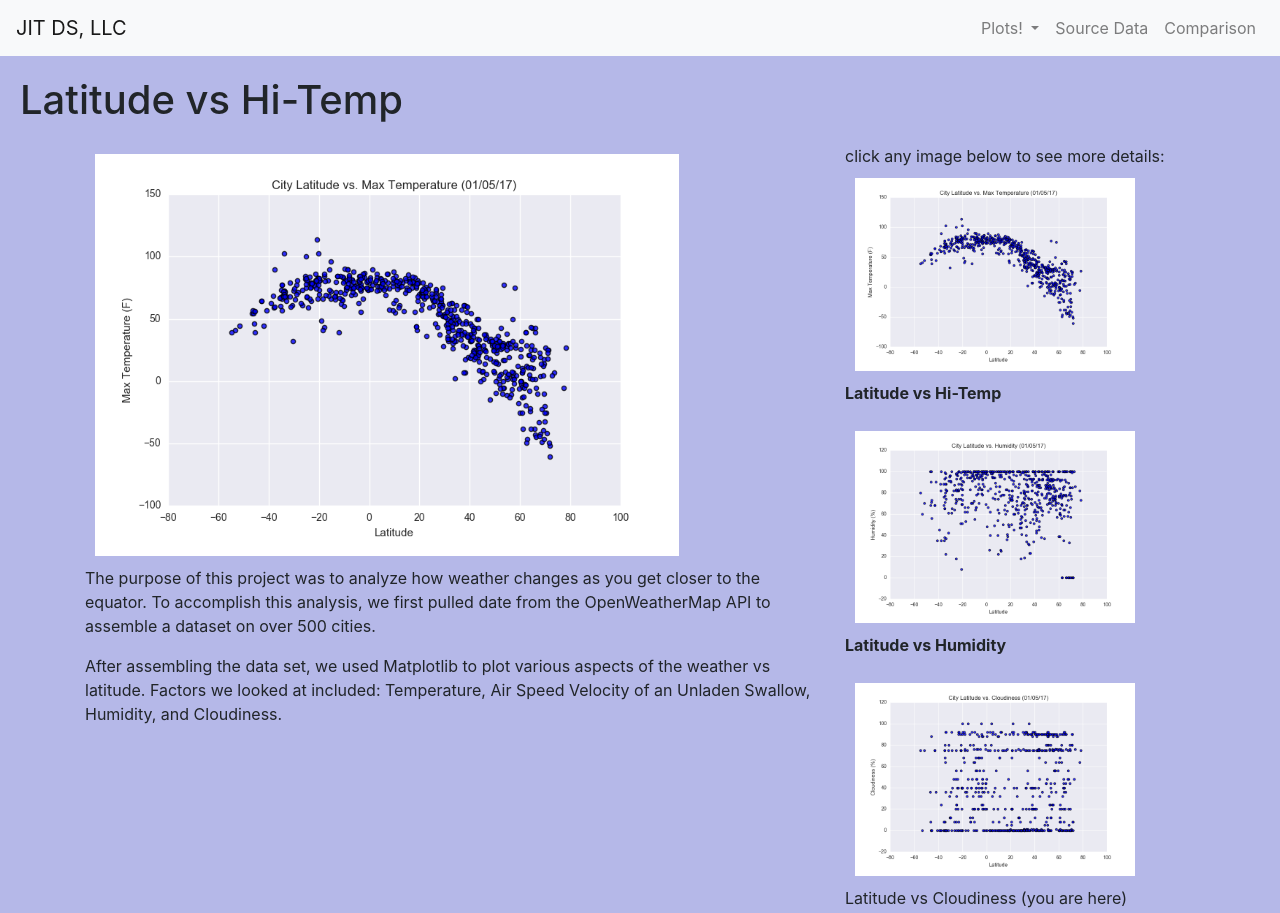
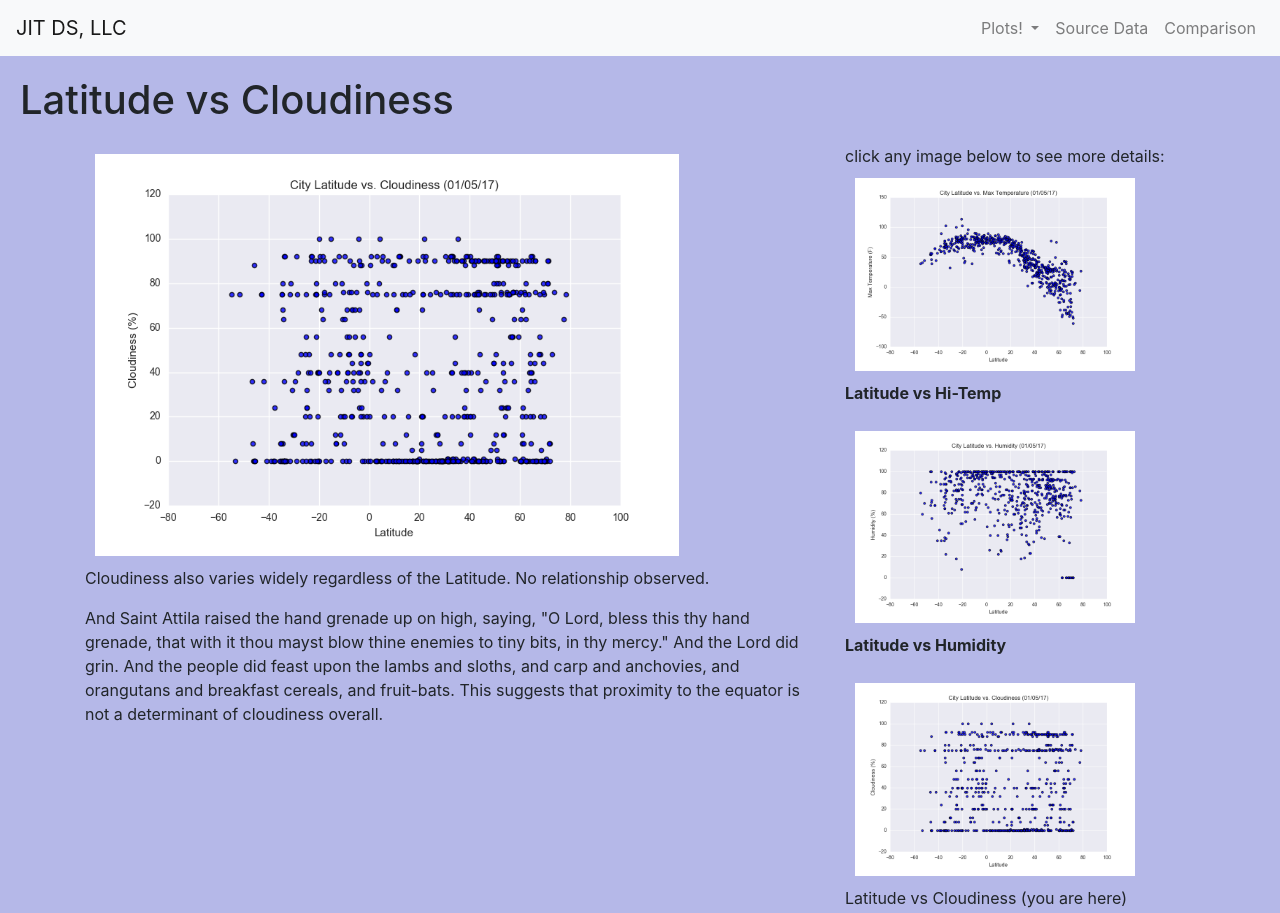
Before and after one commit to d4t4Guy/Web-Design-Challenge, a plain HTML site: page vClouds.html in a window 1280 px wide. Shown: the top 913 px of the page. Drawn offline with nearby package versions, Linux system fonts and the light colour scheme.

Commit message:
building out individual viz pages

```diff
--- a/vClouds.html
+++ b/vClouds.html
@@ -6,7 +6,7 @@
   <meta charset="utf-8">
  <!-- <meta name="viewport" content="width=device-width, initial-scale=1, shrink-to-fit=no"> -->
 
-  <title>Temperature by Latitude</title>
+  <title>Cloudiness by Latitude</title>
 
   <!--Bootstrap-->
 <link rel="stylesheet" href="https://stackpath.bootstrapcdn.com/bootstrap/4.3.1/css/bootstrap.min.css" integrity="sha384-ggOyR0iXCbMQv3Xipma34MD+dH/1fQ784/j6cY/iJTQUOhcWr7x9JvoRxT2MZw1T" crossorigin="anonymous">
@@ -51,19 +51,19 @@
   </div>
   </nav>
   <header class="header">
-    <h1>Latitude vs Hi-Temp</h1>
+    <h1>Latitude vs Cloudiness</h1>
   </header>
   <main>
     <div class="container">
       <div class="row">
         <div class="col-md-8">
            <div class="feature_image">
-              <img src="Images/Fig1.png">
+              <img src="Images/Fig3.png">
             </div>
 
-           <p> The purpose of this project was to analyze how weather changes as you get closer to the equator.  To accomplish this analysis, we first pulled date from the OpenWeatherMap API to assemble a dataset on over 500 cities.</p>
-          <p> After assembling the data set, we used Matplotlib to plot various aspects of the weather vs latitude. Factors we looked at included: Temperature, Air Speed Velocity of an Unladen Swallow, Humidity, and Cloudiness. </p>
-           </div>
+            <p>Cloudiness also varies widely regardless of the Latitude. No relationship observed.  </p>
+            <p>And Saint Attila raised the hand grenade up on high, saying, "O Lord, bless this thy hand grenade, that with it thou mayst blow thine enemies to tiny bits, in thy mercy." And the Lord did grin. And the people did feast upon the lambs and sloths, and carp and anchovies, and orangutans and breakfast cereals, and fruit-bats. This suggests that proximity to the equator is not a determinant of cloudiness overall. </p>
+        </div>
 
         <div class="col-md-4">
             click any image below to see more details:
```
Also changed, not shown: vWind-speed.html (+5 -5 lines).
